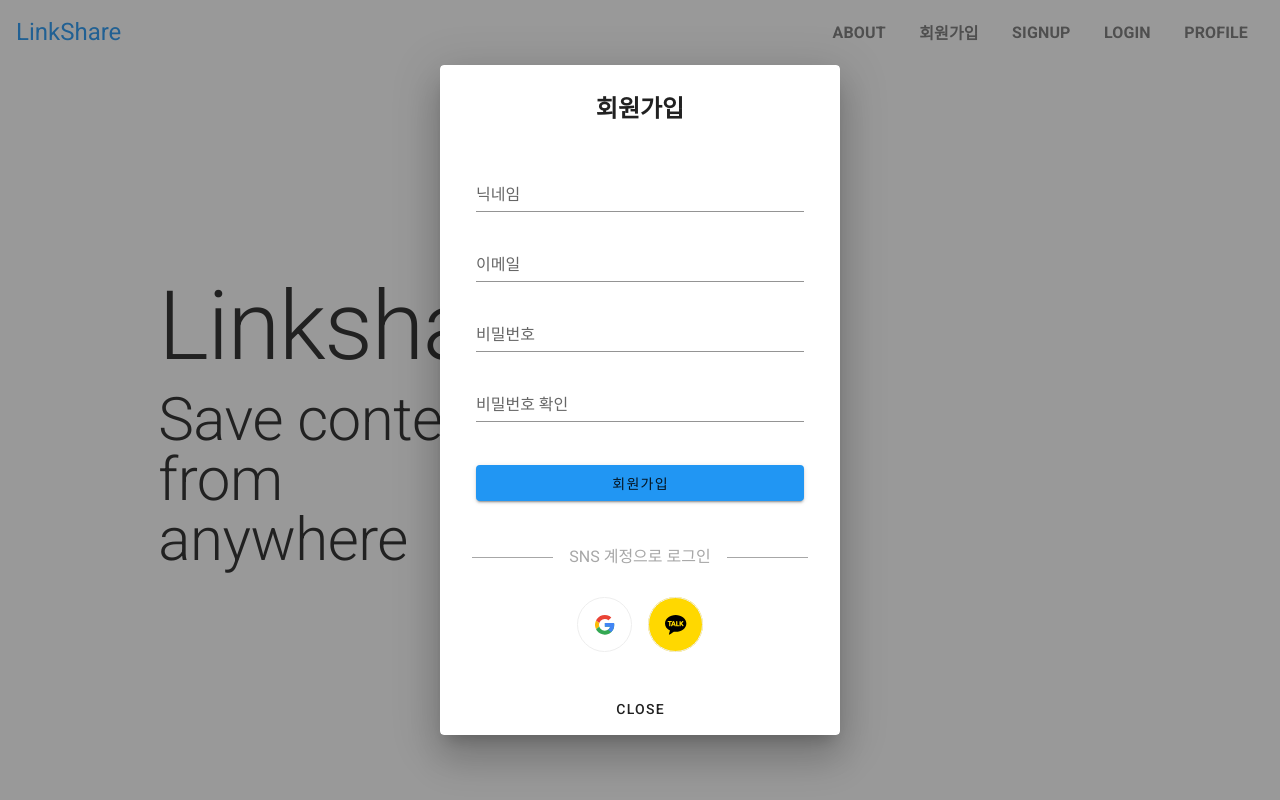
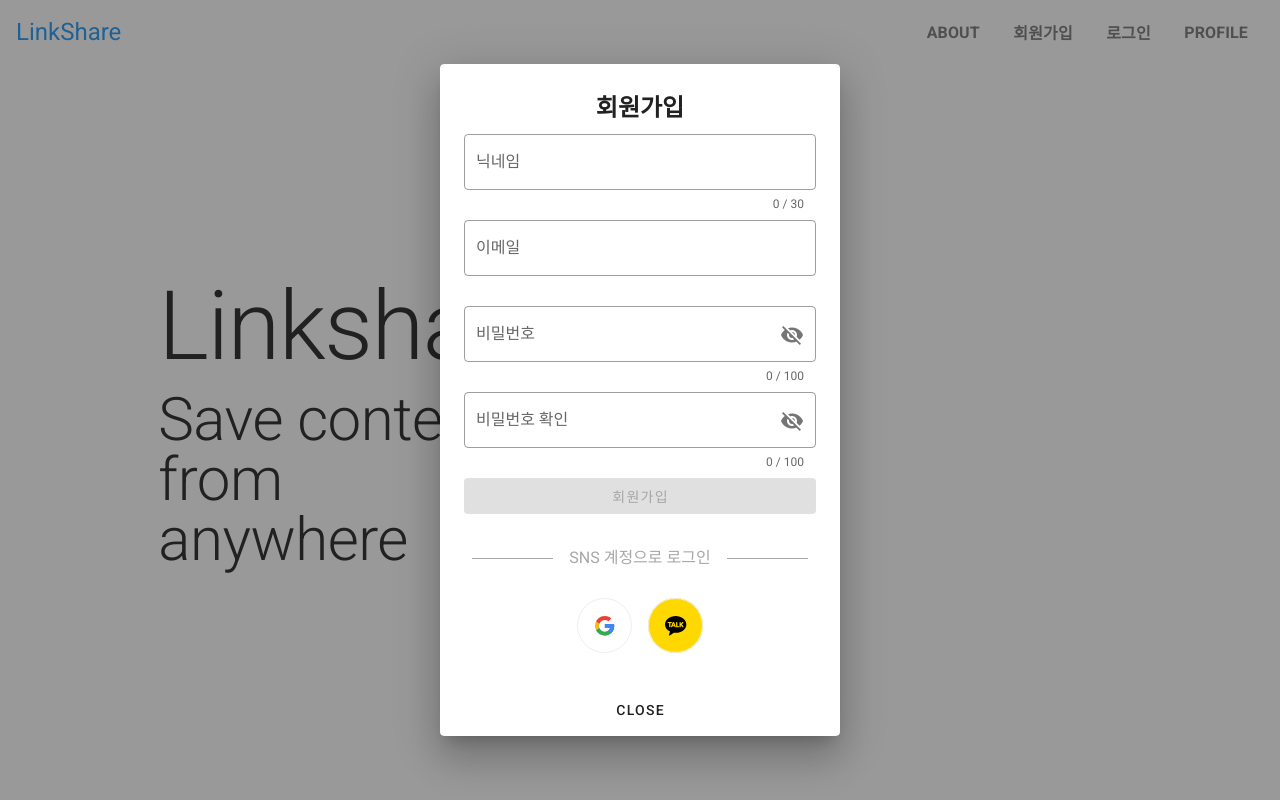
Before and after one commit to wonsik3686/LinkShare, a Vue app in the folder frontend/: page /welcome in a window 1280 px wide. Both pictures are taken after a click on the button "회원가입". Built offline with nearby package versions, Linux system fonts and the light colour scheme.

Commit message:
Feat: 로그인 모달 구현
회원가입 및 로그인 모달 구현

Related to: S06P12A603-28

```diff
--- a/frontend/src/components/NavBar.vue
+++ b/frontend/src/components/NavBar.vue
@@ -20,10 +20,8 @@
         <v-btn plain class="text-subtitle-1 font-weight-bold" to="/about">About</v-btn>
         <v-btn plain class="text-subtitle-1 font-weight-bold" @click.stop="SignupForm=true">회원가입</v-btn>
         <SignupForm v-model="SignupForm"/>
-        <!-- <v-btn plain class="text-subtitle-1 font-weight-bold" @click.stop="Login=true">로그인</v-btn> -->
-        <!-- <Login v-model="Login"/> -->
-        <v-btn plain class="text-subtitle-1 font-weight-bold" to="/signup">signup</v-btn>
-        <v-btn plain class="text-subtitle-1 font-weight-bold" to="/login">login</v-btn>
+        <v-btn plain class="text-subtitle-1 font-weight-bold" @click.stop="LoginForm=true">로그인</v-btn>
+        <LoginForm v-model="LoginForm"/>
         <v-btn plain class="text-subtitle-1 font-weight-bold" to="/profile">profile</v-btn>
       </v-toolbar-items>
     </v-app-bar>
@@ -32,18 +30,18 @@
 
 <script>
 import SignupForm from '@/components/SignupForm'
-// import Login from '@/components/Login'
+import LoginForm from '@/components/LoginForm'
 
 export default {
   name: "NavBar",
   components: {
     SignupForm,
-    // Login,
+    LoginForm,
   },
   data () {
     return {
       SignupForm: false,
-      // Login: false,
+      LoginForm: false,
     }
   }
 }
--- a/frontend/src/components/SignupForm.vue
+++ b/frontend/src/components/SignupForm.vue
@@ -2,31 +2,96 @@
   <v-dialog v-model="show" max-width="400px">
     <v-card justify="center">
       <v-card-title class="justify-center">
-        <p class="text-h5 font-weight-bold mt-3">회원가입</p>
+        <h1 class="text-h5 font-weight-bold mt-3">회원가입</h1>
       </v-card-title>
 
       <v-card-text>
-        <v-container>
-          <v-row align="center" justify="center">
-            <v-col cols="12">
-              <v-text-field label="닉네임"></v-text-field>
-              <v-text-field label="이메일" placeholder="example@email.com"></v-text-field>
-              <v-text-field label="비밀번호" placeholder="8~16자, 대소문자 포함"></v-text-field>
-              <v-text-field label="비밀번호 확인" placeholder="8~16자, 대소문자 포함"></v-text-field>
-              <br>
-              <v-btn block color="blue">회원가입</v-btn>
-            </v-col>
-          </v-row>
-        </v-container>
+        <ValidationObserver v-slot="{ invalid }" ref="form">
+          <ValidationProvider
+            v-slot="{ errors }"
+            name="닉네임"
+            rules="required"
+          >
+            <v-text-field
+              v-model="params.user.nickname"
+              label="닉네임"
+              placeholder="닉네임을 입력해주세요"
+              :counter="30"
+              :error-count="1"
+              :error-messages="errors"
+              outlined
+            />
+          </ValidationProvider>
+
+          <ValidationProvider
+            v-slot="{ errors }"
+            name="이메일"
+            rules="required|email"
+          >
+            <v-text-field
+              v-model="params.user.email"
+              label="이메일"
+              placeholder="example@email.com"
+              :error-count="1"
+              :error-messages="errors"
+              outlined
+            />
+          </ValidationProvider>
+
+          <ValidationProvider
+            vid="password"
+            v-slot="{ errors }"
+            name="비밀번호"
+            rules="required|min:8"
+          >
+            <v-text-field
+              v-model="params.user.password"
+              label="비밀번호"
+              placeholder=""
+              :counter="100"
+              :type="showPassword1 ? 'text' : 'password'"
+              :append-icon="showPassword1 ? 'mdi-eye' : 'mdi-eye-off'"
+              :error-count="1"
+              :error-messages="errors"
+              outlined
+              @click:append="showPassword1 = !showPassword1"
+            />
+          </ValidationProvider>
+
+          <ValidationProvider
+            v-slot="{ errors }"
+            name="비밀번호 확인"
+            rules="required|confirmed:password"
+          >
+            <v-text-field
+              v-model="v"
+              label="비밀번호 확인"
+              placeholder=""
+              :counter="100"
+              :type="showPassword2 ? 'text' : 'password'"
+              :append-icon="showPassword2 ? 'mdi-eye' : 'mdi-eye-off'"
+              :error-count="1"
+              :error-messages="errors"
+              outlined
+              @click:append="showPassword2 = !showPassword2"
+            />
+          </ValidationProvider>
+
+          <v-btn
+            :disabled="invalid || loading"
+            :loading="loading"
+            block
+            color="blue"
+            class="white--text"
+            @click="signup"
+          >
+            회원가입
+          </v-btn>
+        </ValidationObserver>
       </v-card-text>
 
       <v-container>
-        <p class="text-center mx-5 head-border">SNS 계정으로 로그인</p>
-        <br>
-        <v-row align="center" justify="center">
-          <span class="mx-2"><GoogleLogin /></span>
-          <span class="mx-2"><KakaoLogin/></span>
-        </v-row>
+        <snsLogin/>
       </v-container>
 
       <br>
@@ -38,15 +103,21 @@
 </template>
 
 <script>
-import GoogleLogin from "../components/snsLogin/Google.vue";
-import KakaoLogin from "../components/snsLogin/Kakao.vue";
+import { ValidationObserver, ValidationProvider, extend } from 'vee-validate'
+import { required, email, confirmed, min } from 'vee-validate/dist/rules'
+extend('required', required)
+extend('email', email)
+extend('confirmed', confirmed)
+extend('min', min)
+import snsLogin from "@/components/snsLogin/snsLogin"
 
 
 
 export default {
   components: {
-    GoogleLogin,
-    KakaoLogin,
+    ValidationProvider,
+    ValidationObserver,
+    snsLogin
   },
   props: {
     value: Boolean
@@ -60,7 +131,30 @@ export default {
         this.$emit('input', value)
       }
     }
-  }
+  },
+  data () {
+    return {
+      v: '',
+      showPassword1: false,
+      showPassword2: false,
+      loading: false,
+      params: {user: { nickname: '', email: '', password: ''} }
+    }
+  },
+  methods: {
+    signup () {
+      this.loading = true
+      setTimeout(() => {
+        this.formReset()
+        this.loading = false
+      }, 1500)
+    },
+    formReset () {
+      this.$refs.form.reset()
+      this.params = { user: { name: '', email: '', password: ''}}
+      this.v = ''
+    }
+  },
 }
 </script>
 
--- a/frontend/src/components/snsLogin/snsLogin.vue
+++ b/frontend/src/components/snsLogin/snsLogin.vue
@@ -1,10 +1,11 @@
 <template>
   <v-form>
     <p class="text-center mx-5 head-border">SNS 계정으로 로그인</p>
-      <v-row align="center" justify="center">
-        <span class="mx-2"><GoogleLogin/></span>
-        <span class="mx-2"><KakaoLogin/></span>
-      </v-row>
+    <br>
+    <v-row align="center" justify="center">
+      <span class="mx-2"><GoogleLogin/></span>
+      <span class="mx-2"><KakaoLogin/></span>
+    </v-row>
   </v-form>
 </template>
 
--- a/frontend/src/router/index.js
+++ b/frontend/src/router/index.js
@@ -35,16 +35,6 @@ const routes = [
     component: () => import('../views/About.vue')
   },
   {
-    path: '/signup',
-    name: 'signup',
-    component: () => import('../views/signup.vue')
-  },
-  {
-    path: '/login',
-    name: 'login',
-    component: () => import('../views/login.vue')
-  },
-  {
     path: '/profile',
     name: 'profile',
     component: () => import('../views/profile.vue')
--- a/frontend/src/views/signup.vue
+++ /dev/null
@@ -1,155 +0,0 @@
-<template>
-  <v-container>
-    <v-row align="center" justify="center">
-
-      <v-col cols="12" class="text-center">
-        <h1 class="text-h5 font-weight-bold">
-          회원가입
-        </h1>
-      </v-col>
-
-      <v-card flat width="80%" max-width="350">
-        <!-- v-form 태그의 validation이 유효한 경우 ture 반환 -->
-        <ValidationObserver v-slot="{ invalid }" ref="form">
-          <ValidationProvider
-            v-slot="{ errors }"
-            name="닉네임"
-            rules="required"
-          >
-            <v-text-field
-              v-model="params.user.nickname"
-              label="닉네임"
-              placeholder="닉네임을 입력해주세요"
-              :counter="30"
-              :error-count="1"
-              :error-messages="errors"
-              outlined
-            />
-          </ValidationProvider>
-
-          <ValidationProvider
-            v-slot="{ errors }"
-            name="이메일"
-            rules="required|email"
-          >
-            <v-text-field
-              v-model="params.user.email"
-              label="이메일"
-              placeholder="example@email.com"
-              :error-count="1"
-              :error-messages="errors"
-              outlined
-            />
-          </ValidationProvider>
-
-          <ValidationProvider
-            vid="password"
-            v-slot="{ errors }"
-            name="비밀번호"
-            rules="required|min:8"
-          >
-            <v-text-field
-              v-model="params.user.password"
-              label="비밀번호"
-              placeholder=""
-              :counter="100"
-              :type="showPassword1 ? 'text' : 'password'"
-              :append-icon="showPassword1 ? 'mdi-eye' : 'mdi-eye-off'"
-              :error-count="1"
-              :error-messages="errors"
-              outlined
-              @click:append="showPassword1 = !showPassword1"
-            />
-          </ValidationProvider>
-
-          <ValidationProvider
-            v-slot="{ errors }"
-            name="비밀번호 확인"
-            rules="required|confirmed:password"
-          >
-            <v-text-field
-              v-model="value"
-              label="비밀번호 확인"
-              placeholder=""
-              :counter="100"
-              :type="showPassword2 ? 'text' : 'password'"
-              :append-icon="showPassword2 ? 'mdi-eye' : 'mdi-eye-off'"
-              :error-count="1"
-              :error-messages="errors"
-              outlined
-              @click:append="showPassword2 = !showPassword2"
-            />
-          </ValidationProvider>
-
-          <v-btn
-            :disabled="invalid || loading"
-            :loading="loading"
-            block
-            color="blue"
-            class="white--text"
-            @click="signup"
-          >
-            회원가입
-          </v-btn>
-        </ValidationObserver>
-
-
-          <!-- true 반환된 경우 버튼 무효화 -->
-
-
-        <v-card-text>
-          {{ params }}
-        </v-card-text>
-
-        <snsLogin/>
-
-      </v-card>
-
-    </v-row>
-  </v-container>
-</template>
-
-<script>
-import { ValidationObserver, ValidationProvider, extend } from 'vee-validate'
-import { required, email, confirmed, min } from 'vee-validate/dist/rules'
-extend('required', required)
-extend('email', email)
-extend('confirmed', confirmed)
-extend('min', min)
-import snsLogin from "@/components/snsLogin/snsLogin"
-
-export default {
-  components: {
-    ValidationProvider,
-    ValidationObserver,
-    snsLogin
-  },
-  data () {
-    return {
-      value: '',
-      showPassword1: false,
-      showPassword2: false,
-      loading: false,
-      params: {user: { nickname: '', email: '', password: ''} }
-    }
-  },
-  methods: {
-    signup () {
-      this.loading = true
-      setTimeout(() => {
-        this.formReset()
-        this.loading = false
-      }, 1500)
-    },
-    formReset () {
-      this.$refs.form.reset()
-      this.params = { user: { name: '', email: '', password: ''}}
-      this.value = ''
-    }
-  },
-}
-</script>
-
-<style>
-
-</style>
```
Also changed, not shown: frontend/src/components/LoginForm.vue (renamed from frontend/src/views/login.vue, +29 -24 lines).
